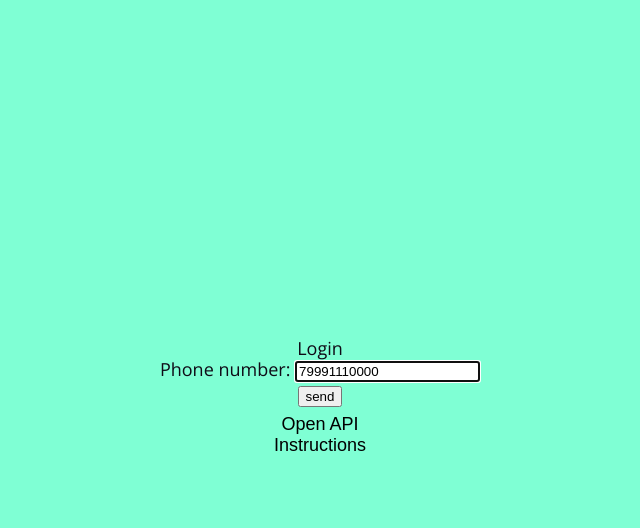
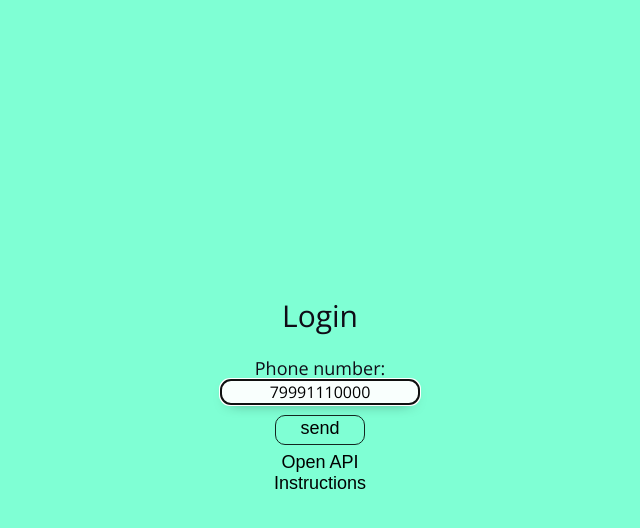
Before and after one commit to iliasamodin/referral_system_with_api-python3.10.4, a Django app: page /login/ in a window 1280 px wide. Shown: the top 528 px of the page, without its empty margins (320-960 px from the left). Run offline with Django 3.2, Linux system fonts and the light colour scheme.

Commit message:
create styles for the account app

```diff
--- /dev/null
+++ b/static/account/css/account_styles.css
@@ -0,0 +1,43 @@
+article.account > h1 {
+	font-size: 30px;
+	font-weight: 400;
+	margin-bottom: 25px;
+}
+
+article.account > form > li {
+	margin-bottom: 5px;
+}
+
+article.account > form > li > label {
+	display: block;
+}
+
+article.account > form > li > #id_phone_number,
+article.account > form > li > #id_authorization_code {
+	background-color: #f9fffd;
+	border: 1px solid #132620;
+	border-radius: 10px;
+	box-shadow: 0px 5px 15px -10px #0f1e1a;
+    box-sizing: border-box;
+	font-family: "Open Sans", "PT Sans", sans-serif;
+	font-size: 16px;
+	font-weight: 300;
+	text-align: center;
+	width: 200px;
+}
+
+article.account > form > p {
+	margin-bottom: 10px;
+}
+
+article.account > form > button {
+	background: none;
+	border: 1.5px solid #132620;
+	border-radius: 10px;
+	cursor: pointer;
+	display: inline-block;
+	font-size: 18px;
+	margin: 5px auto 0px;
+	padding: 2px 0px 5px;
+	width: 90px;
+}
--- a/templates/index.html
+++ b/templates/index.html
@@ -17,6 +17,11 @@
             rel="stylesheet"
             href="{% static 'instruction/css/instruction_styles.css' %}">
         <link rel="icon" href="{% static 'instruction/images/info-circle.svg' %}">
+        {% elif page_title == "Authorization" %}
+        <link
+            rel="stylesheet"
+            href="{% static 'account/css/account_styles.css' %}">
+        <link rel="icon" href="{% static 'account/images/door_open.svg' %}">
         {% endif %}
 
         <title>{{ page_title }}</title>
```
Also changed, not shown: static/account/images/door_open.svg (added).
